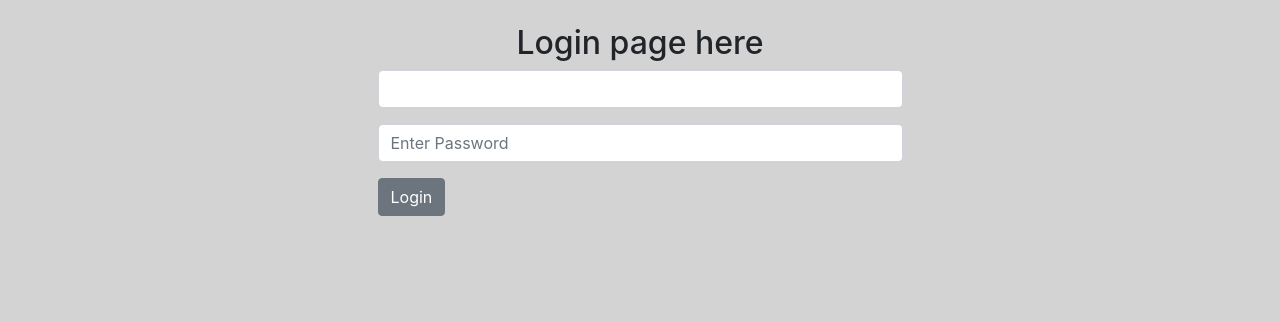
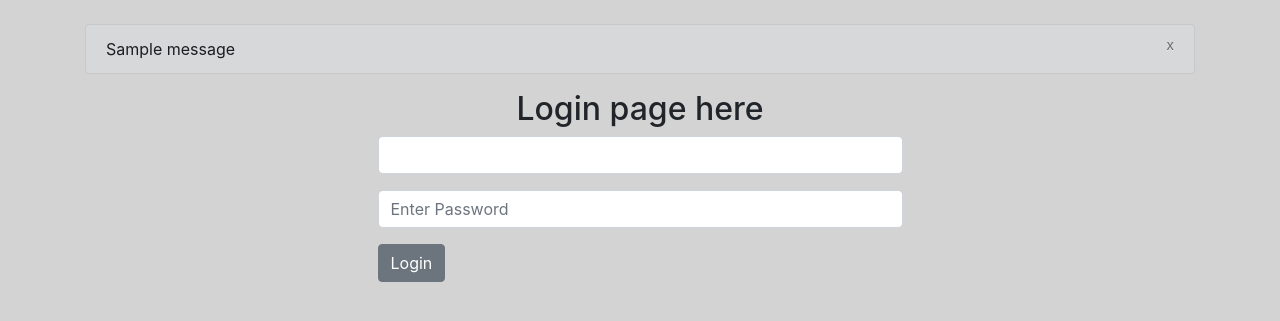
Before and after one commit to stevekutz/django_authentication, a Django app: page /login/ in a window 1280 px wide. Shown: the part 56-377 px from the top of the page. Run offline with Django 3.2, Linux system fonts and the light colour scheme; one stand-in notice (Sample message) is shown; some libraries are stand-ins or nearby versions.

Commit message:
added login message for valid & invalid credentials

```diff
--- a/my_site/authenticate/templates/authenticate/base.html
+++ b/my_site/authenticate/templates/authenticate/base.html
@@ -63,6 +63,18 @@
 
     <br/>
     <div class = "container">
+        {% if messages %}
+            {% for message in messages %}
+                <div class="alert alert-dark alert-dismissable" role="alert">
+                    <button class = "close" data-dismiss = "alert" >
+                        <small><sup>x</sup></small>
+                    </button>
+                    {{ message }}
+                </div>
+            {% endfor %}
+
+        {% endif %}
+
         {% block content %}
         {% endblock %}
     </div>
--- a/my_site/authenticate/views.py
+++ b/my_site/authenticate/views.py
@@ -1,5 +1,6 @@
 from django.shortcuts import render, redirect
 from django.contrib.auth import authenticate, login, logout
+from django.contrib import messages
 
 # Create your views here.
 def home(request):
@@ -16,9 +17,11 @@ def login_user(request):
         # verify if user exists
         if user is not None:
             login(request, user)
+            messages.success(request, "You are logged in" )
             return redirect('home')   # take user to home page
 
         else:
+            messages.success(request, "Error not logged in" )
             return redirect('login') # stay on the login page
 
     else:
```
Also changed, not shown: README.MD, my_site/db.sqlite3.
